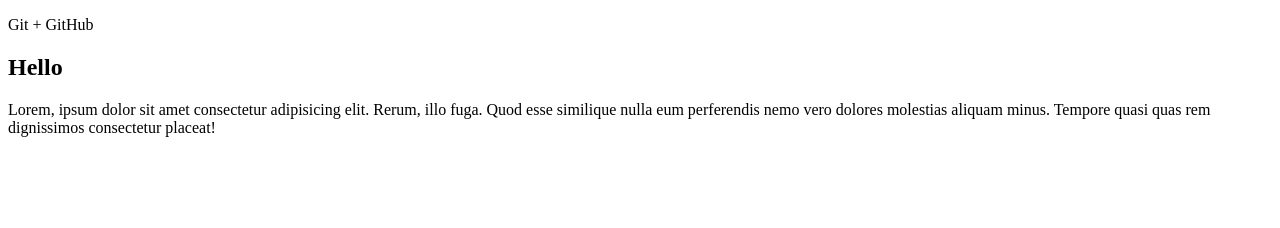
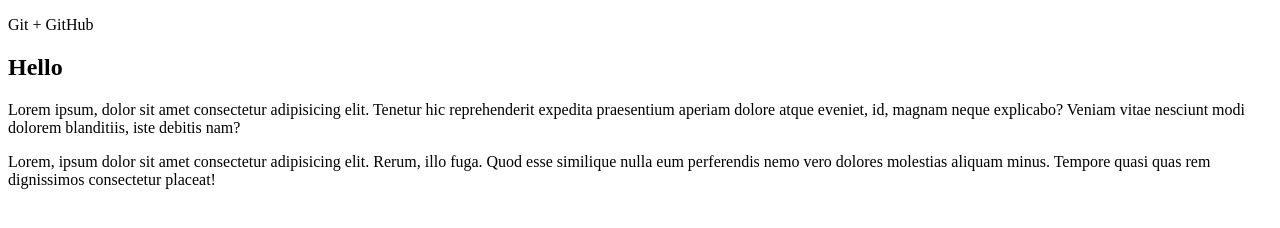
Before and after one commit to buccaneer1986/Git-Test, a plain HTML site: page index.html in a window 1280 px wide. Drawn offline with Linux system fonts and the light colour scheme.

Commit message:
Наши изменения

```diff
--- a/index.html
+++ b/index.html
@@ -8,6 +8,7 @@
 <body>
    <p>Git + GitHub</p>
    <h2>Hello</h2>
+  <p>Lorem ipsum, dolor sit amet consectetur adipisicing elit. Tenetur hic reprehenderit expedita praesentium aperiam dolore atque eveniet, id, magnam neque explicabo? Veniam vitae nesciunt modi dolorem blanditiis, iste debitis nam?</p>
    <p>Lorem, ipsum dolor sit amet consectetur adipisicing elit. Rerum, illo fuga. Quod esse similique nulla eum perferendis nemo vero dolores molestias aliquam minus. Tempore quasi quas rem dignissimos consectetur placeat!</p>
 </body>
 </html>
```
